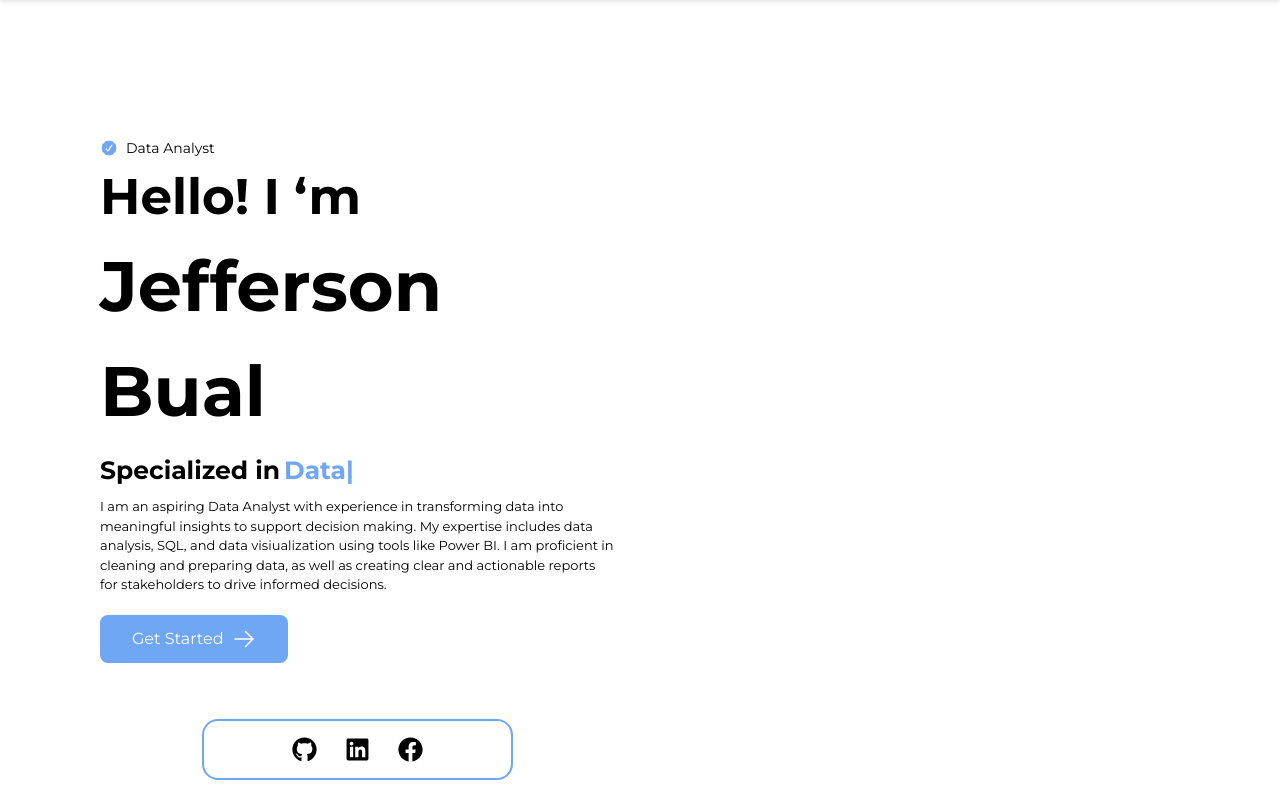
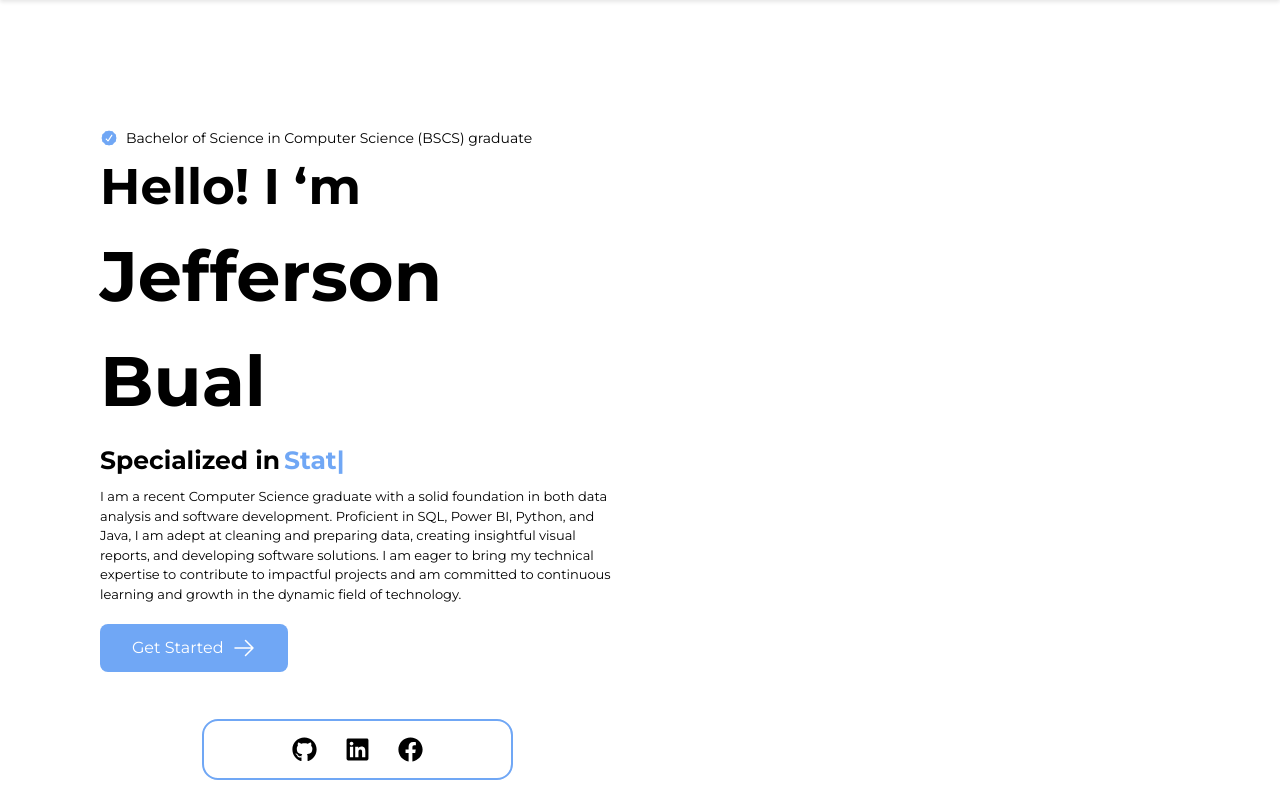
Before and after one commit to itsmenikoru/Jefferson-Bual-Portfolio, a Next.js app: page / in a window 1280 px wide. Shown: the top 800 px of the page. Built offline with nearby package versions, Linux system fonts and the light colour scheme.

Commit message:
modified files

```diff
--- a/src/app/(pages)/home/page.tsx
+++ b/src/app/(pages)/home/page.tsx
@@ -14,7 +14,7 @@ export default function LandingPage() {
           <div className='flex flex-col justify-center items-center h-full relative'>
             <div className=' lg:p-5 p-5 '>
               <div className='flex gap-1 items-center animate-slideInLeft1'>
-                <Certified badge='Data Analyst' />
+                <Certified badge='Bachelor of Science in Computer Science (BSCS) graduate' />
               </div>
               <div>
                 <h1 className='font-bold xl:text-[50px] lg:text-[40px] md:text-[30px] text-[30px] line-clamp-none m-0 animate-slideInLeft2'>
--- a/src/components/description.tsx
+++ b/src/components/description.tsx
@@ -1,9 +1,7 @@
 export default function Description() {
   return (
     <p className='sm:text-[11px] md:text-[12px] lg:text-[13px] text-[10px]'>
-      I am an aspiring Data Analyst with experience in transforming data into meaningful insights to support decision making.
-      My expertise includes data analysis, SQL, and data visiualization using tools like Power BI.
-      I am proficient in cleaning and preparing data, as well as creating clear and actionable reports for stakeholders to drive informed decisions.
+      I am a recent Computer Science graduate with a solid foundation in both data analysis and software development. Proficient in SQL, Power BI, Python, and Java, I am adept at cleaning and preparing data, creating insightful visual reports, and developing software solutions. I am eager to bring my technical expertise to contribute to impactful projects and am committed to continuous learning and growth in the dynamic field of technology.
     </p>
   );
 }
--- a/src/components/text_type.tsx
+++ b/src/components/text_type.tsx
@@ -2,7 +2,7 @@
 import { ReactTyped } from 'react-typed';
 
 export default function TypeAnimation() {
-  const Specialization = ['Machine Learning','Statistical Analysis','Data Visiualization', 'Database Management'];
+  const Specialization = ['Software Engineering','Machine Learning','Statistical Analysis','Data Visiualization', 'Database Management'];
 
   return (
     <div className='flex gap-1  my-2 w-full'>
```
